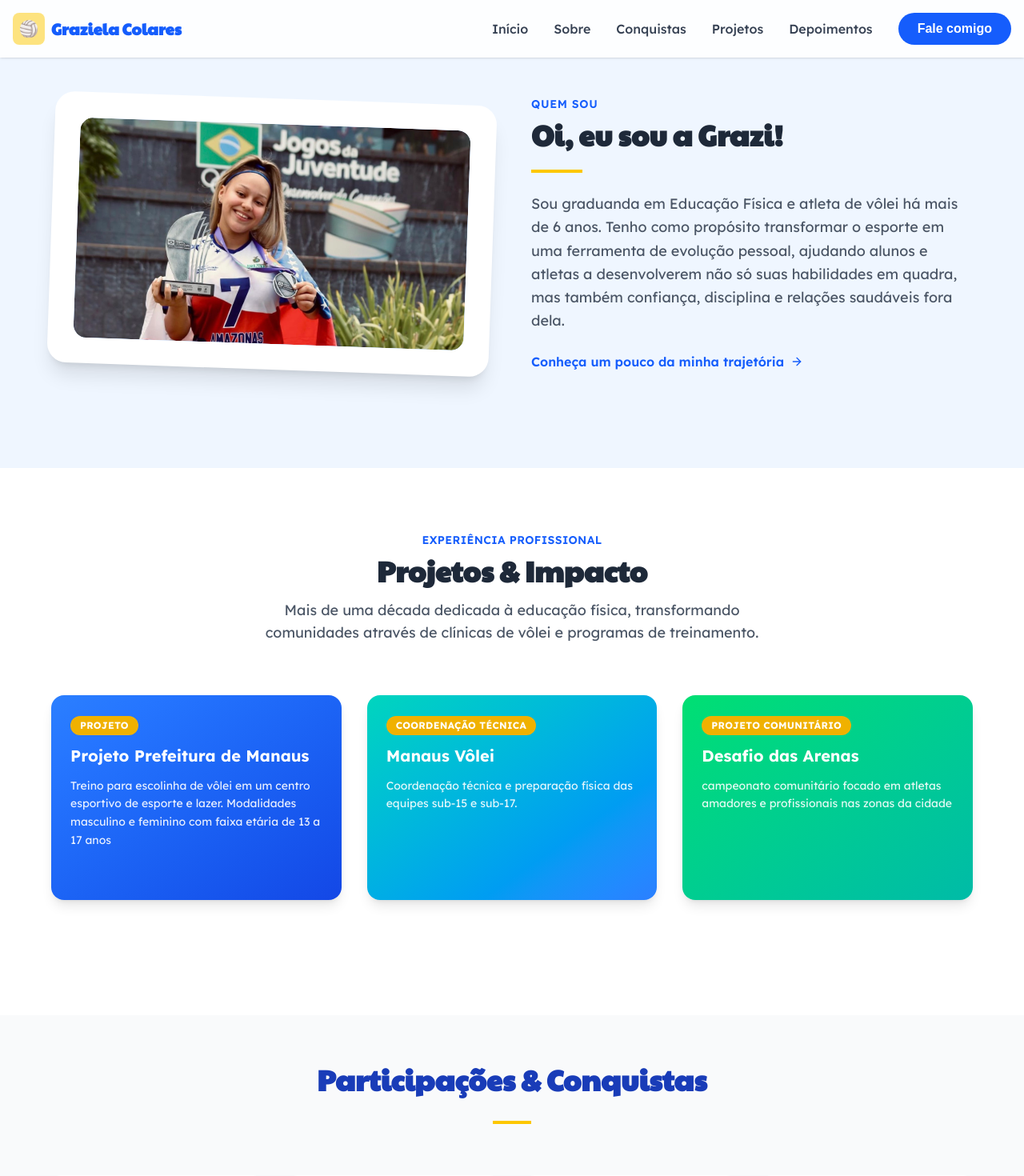
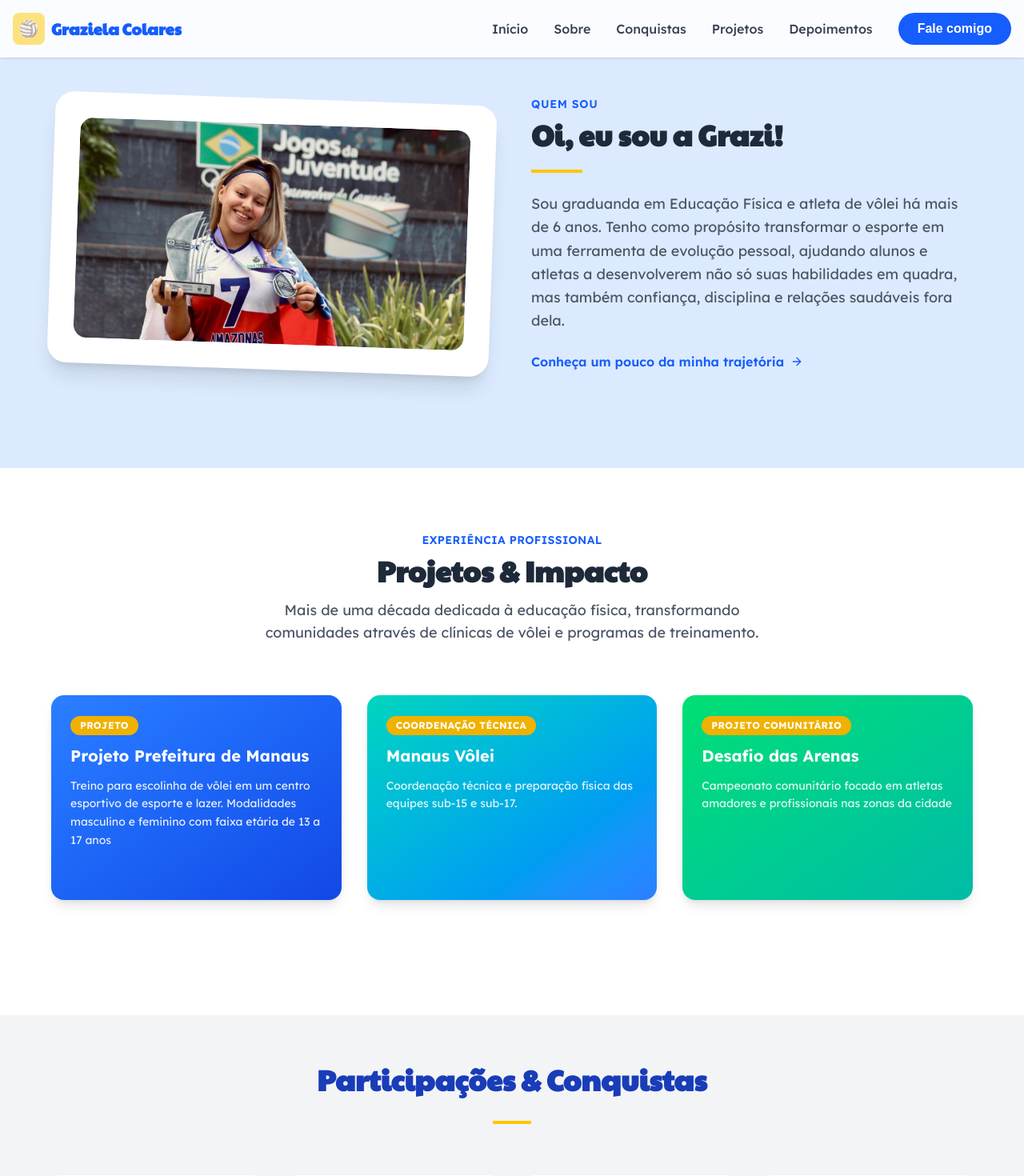
Before and after one commit to antonioalberto-dev/portifolio_grazi, a Next.js app: page / in a window 1280 px wide. Shown: the top 1470 px of the page at 80% size. Built offline with nearby package versions, Linux system fonts and the light colour scheme.

Commit message:
feat: atualiza cores de fundo nas seções About e Achievements, e corrige capitalização na descrição do projeto

```diff
--- a/src/components/About.tsx
+++ b/src/components/About.tsx
@@ -10,7 +10,7 @@ export default function About() {
   };
 
   return (
-    <section className="py-30 bg-blue-50" id="about">
+    <section className="py-30 bg-blue-100" id="about">
       <div className="container mx-auto px-4">
         <div className="grid lg:grid-cols-2 gap-12 items-center max-w-6xl mx-auto">
           {/* Imagem/Card à esquerda */}
--- a/src/components/Achievements.tsx
+++ b/src/components/Achievements.tsx
@@ -66,7 +66,7 @@ export default function Achievements() {
   ];
 
   return (
-    <section className="py-15 bg-gray-50">
+    <section className="py-15 bg-gray-100">
       <div className="container mx-auto px-4">
         <div className="text-center mb-16">
           <h2 className="text-4xl font-bold text-blue-800 mb-8 font-paytone">
--- a/src/components/Projects.tsx
+++ b/src/components/Projects.tsx
@@ -21,7 +21,7 @@ export default function Projects() {
       tag: "Projeto comunitário",
       tagColor: "bg-yellow-500",
       image: "bg-gradient-to-br from-green-400 to-teal-500",
-      description: "campeonato comunitário focado em atletas amadores e profissionais nas zonas da cidade"
+      description: "Campeonato comunitário focado em atletas amadores e profissionais nas zonas da cidade"
     }
   ];
 
```
